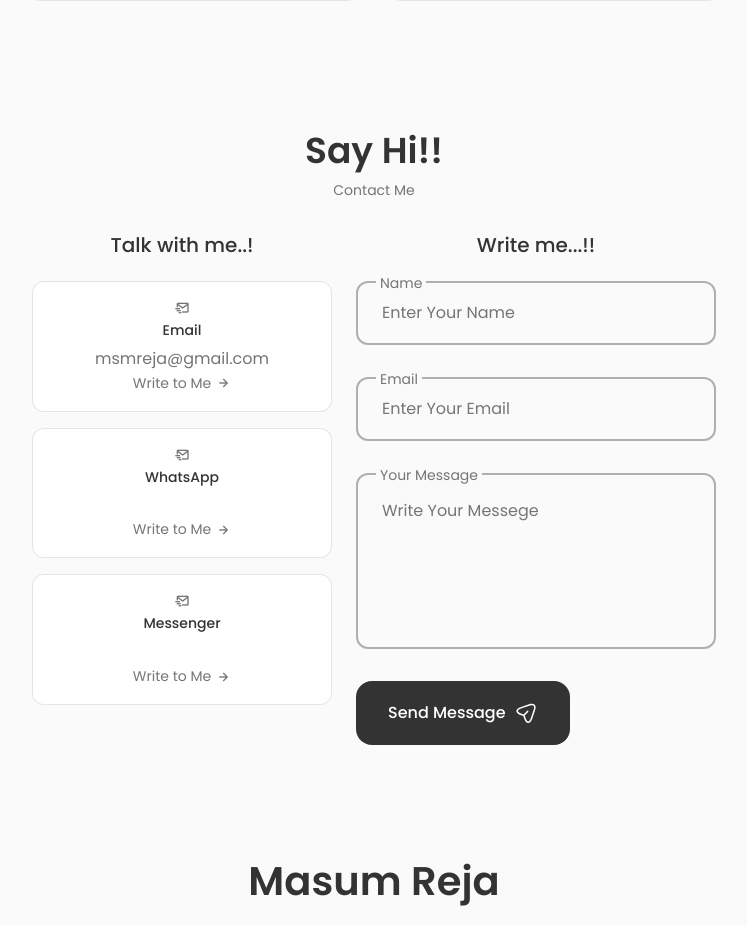
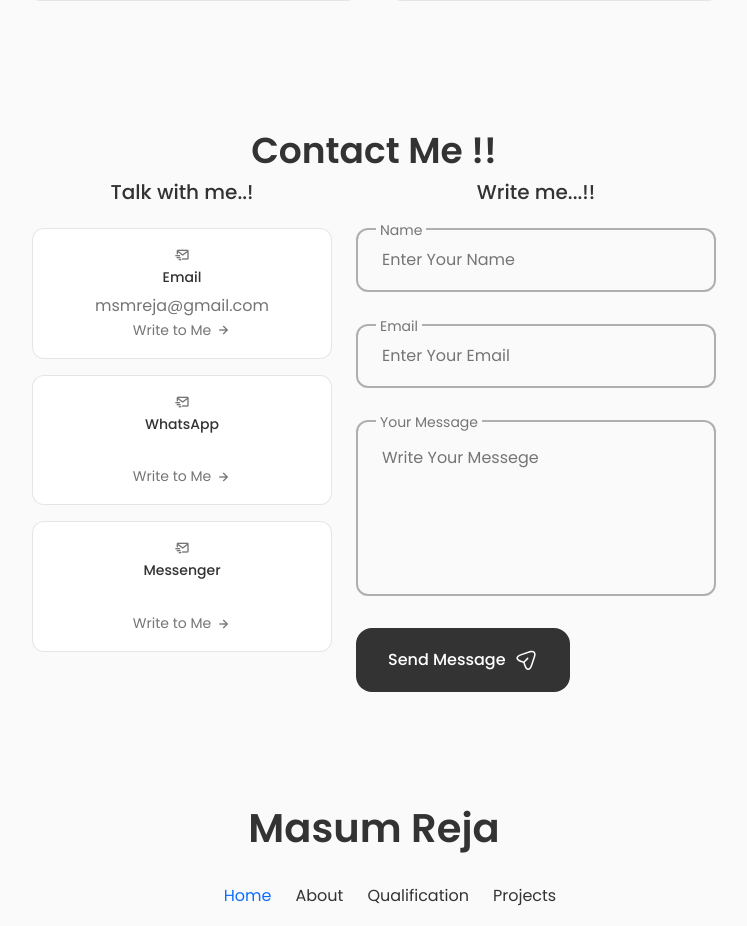
Before and after one commit to msmreja/Portfolio_Web, a React (Vite) app: page / in a window 1280 px wide. Shown: the part 4245-5171 px from the top of the page, without its empty margins (266-1013 px from the left). Built offline with nearby package versions, Linux system fonts and the light colour scheme.

Commit message:
Updated contact section

```diff
--- a/src/components/contact/Contact.jsx
+++ b/src/components/contact/Contact.jsx
@@ -29,8 +29,7 @@ const Contact = () => {
 
   return (
     <section className="contact section" id="contact">
-      <h2 className="section__title">Say Hi!!</h2>
-      <span className="section__subtitle">Contact Me</span>
+      <h2 className="section__title">Contact Me !!</h2>
 
       <div className="contact__container container grid">
         <div className="contact__content">
```
